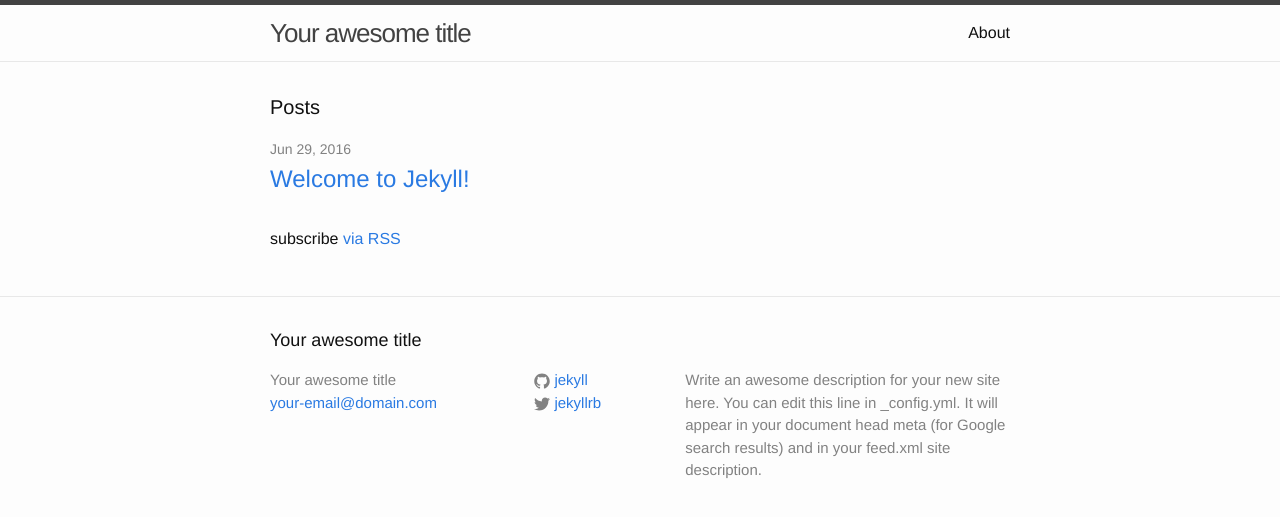
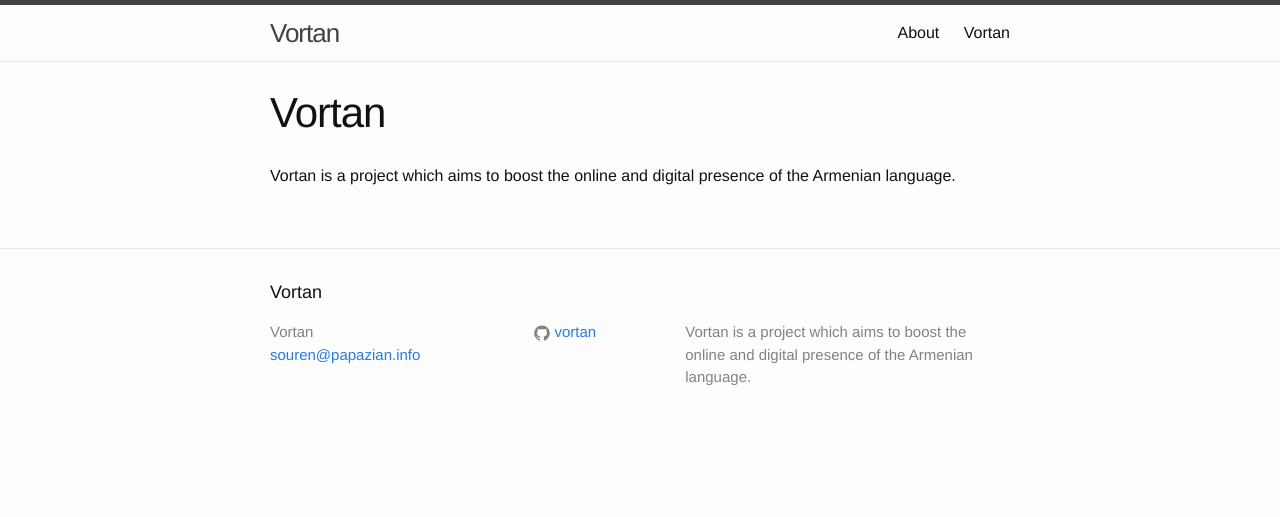
Before and after one commit to Vortan/vortan.github.io, a Jekyll site: the page built from index.md, in a window 1280 px wide. Shown: the top 517 px of the page. Built offline with Jekyll 4.4.1, drawn with Linux system fonts in a browser that asks for light colours.

Commit message:
initial page

```diff
--- a/_config.yml
+++ b/_config.yml
@@ -6,16 +6,14 @@
 # 'jekyll serve'. If you change this file, please restart the server process.
 
 # Site settings
-title: Your awesome title
-email: your-email@domain.com
+title: Vortan
+email: souren@papazian.info
 description: > # this means to ignore newlines until "baseurl:"
-  Write an awesome description for your new site here. You can edit this
-  line in _config.yml. It will appear in your document head meta (for
-  Google search results) and in your feed.xml site description.
+  Vortan is a project which aims to boost the online and digital presence of
+  the Armenian language.
 baseurl: "" # the subpath of your site, e.g. /blog
-url: "http://yourdomain.com" # the base hostname & protocol for your site
-twitter_username: jekyllrb
-github_username:  jekyll
+url: "https://vortan.github.io/" # the base hostname & protocol for your site
+github_username:  vortan
 
 # Build settings
 markdown: kramdown
--- a/index.html
+++ /dev/null
@@ -1,23 +0,0 @@
----
-layout: default
----
-
-<div class="home">
-
-  <h1 class="page-heading">Posts</h1>
-
-  <ul class="post-list">
-    {% for post in site.posts %}
-      <li>
-        <span class="post-meta">{{ post.date | date: "%b %-d, %Y" }}</span>
-
-        <h2>
-          <a class="post-link" href="{{ post.url | prepend: site.baseurl }}">{{ post.title }}</a>
-        </h2>
-      </li>
-    {% endfor %}
-  </ul>
-
-  <p class="rss-subscribe">subscribe <a href="{{ "/feed.xml" | prepend: site.baseurl }}">via RSS</a></p>
-
-</div>
--- /dev/null
+++ b/index.md
@@ -0,0 +1,7 @@
+---
+layout: page
+title: Vortan
+---
+
+Vortan is a project which aims to boost the online and digital presence of
+the Armenian language.
```
